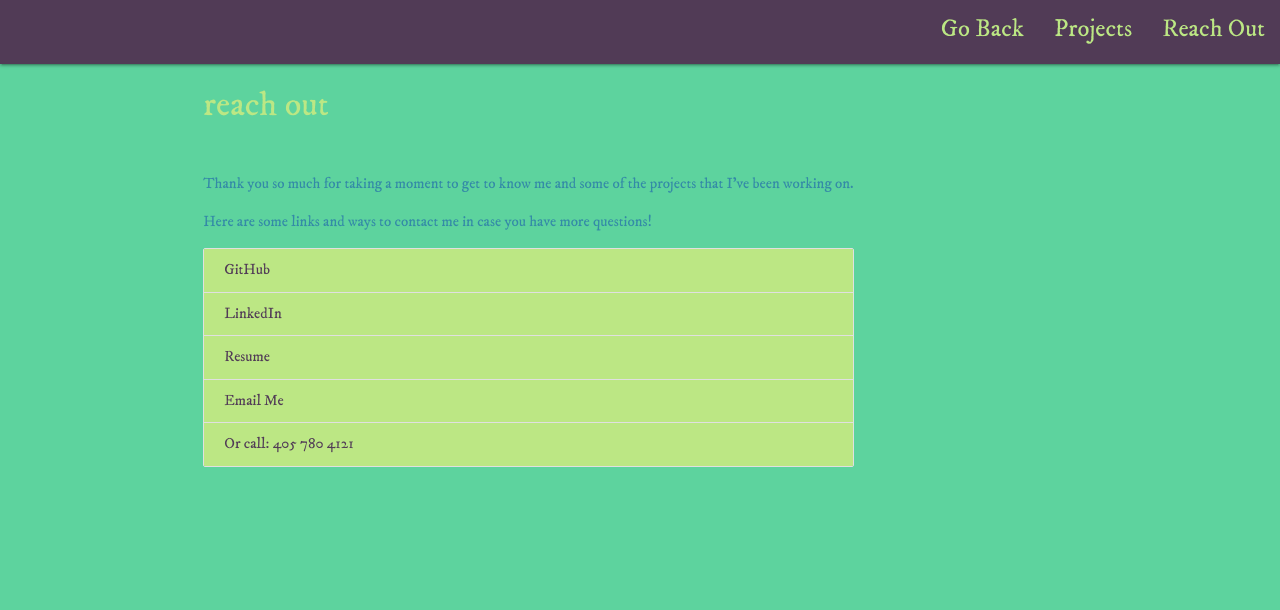
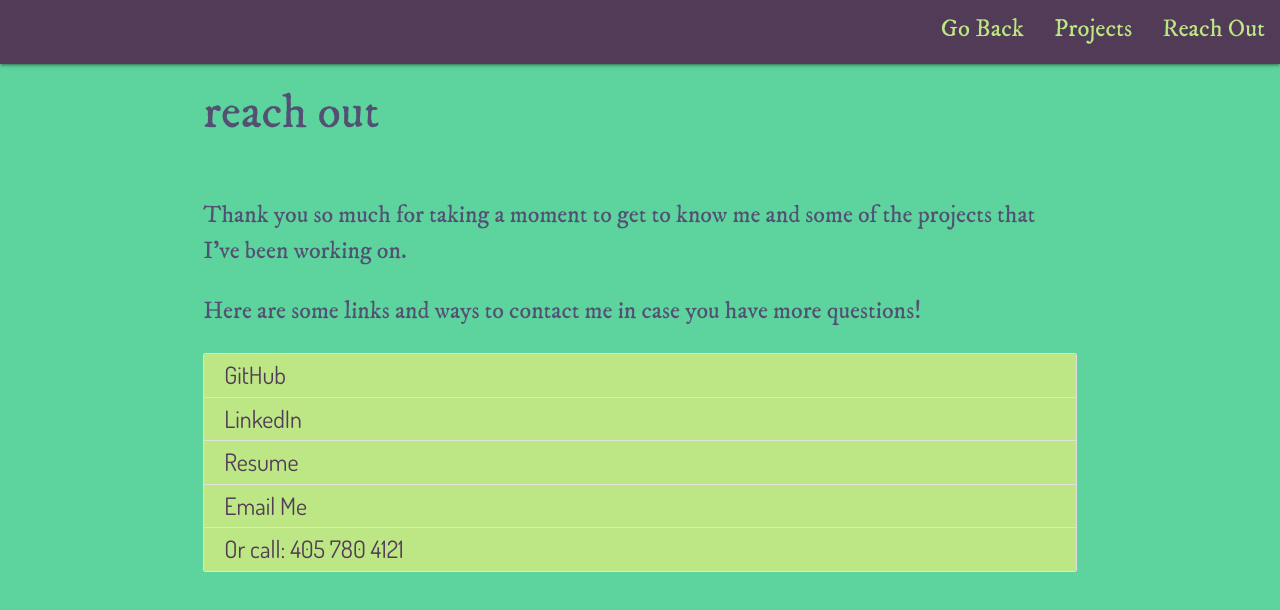
Before and after one commit to missjody/ReactPortfolio, a React (Create React App) app in the folder client/: page /contact in a window 1280 px wide. Shown: the top 610 px of the page. Built offline with nearby package versions, Linux system fonts and the light colour scheme.

Commit message:
projects and contact page updated

```diff
--- a/client/public/index.html
+++ b/client/public/index.html
@@ -18,11 +18,12 @@
   <!-- Compiled and minified JavaScript -->
   <script src="https://cdnjs.cloudflare.com/ajax/libs/materialize/1.0.0/js/materialize.min.js"></script>
 
-  <!-- GSAP animations -->
-  <script src="https://cdnjs.cloudflare.com/ajax/libs/gsap/3.2.6/gsap.min.js"></script>
+  <!-- GSAP animations
+  <script src="https://cdnjs.cloudflare.com/ajax/libs/gsap/3.2.6/gsap.min.js"></script> -->
 
   <!-- font -->
   <link href="https://fonts.googleapis.com/css2?family=IM+Fell+DW+Pica:ital@0;1&display=swap" rel="stylesheet">
+  <link href="https://fonts.googleapis.com/css2?family=Dosis&display=swap" rel="stylesheet">
 
   <title>Jody Russell | React Portfolio</title>
 </head>
--- a/client/src/App.css
+++ b/client/src/App.css
@@ -110,7 +110,8 @@ body {
 .collection a.collection-item {
 color: #513B56;
 background-color: #BCE784;
-font-family: 'IM Fell DW Pica', serif;
+font-family: 'Dosis', sans-serif;
+font-size: x-large;
 }
 
 /* .container {
@@ -142,7 +143,13 @@ p {
 }
 
 #darkOrange {
-  color: #BCE784;
+  color: #525174;
+  font-size: xxx-large;
+}
+
+.contact-font {
+  color: #525174;
+  font-size: x-large;
 }
 
 #darkBlack {
@@ -159,6 +166,10 @@ img.responsive-img {
 .App-logo {
   height: 40vmin;
   pointer-events: none;
+}
+
+.project-font {
+  font-family: 'Dosis', sans-serif;
 }
 
 @media (prefers-reduced-motion: no-preference) {
--- a/client/src/components/Project/Project.js
+++ b/client/src/components/Project/Project.js
@@ -9,27 +9,27 @@ const Project = () => {
       linkDeployed: "https://damp-cliffs-93023.herokuapp.com/",
       linkGithub: "https://github.com/missjody/employeedirectory",
       imgSrc: "./images/empDir.jpg",
-      description: "Upon application load it fakes an employee directory by importing a list of people from randomuser.me api. Once on the page, the user is able to search by first name, last name, or email address to find the employee they're looking for, using state and filter."
+      description: "Upon application load it fakes an employee directory by importing a list of people from randomuser.me api. Once on the page, the user is able to search by first name, last name, or email address to find the employee they're looking for, using state and filter. This was an individual project."
     },
     {
       title: "Surată",
       linkDeployed: "https://surata-app.herokuapp.com/",
-      linkGithub: "https://github.com/Inbary-s/productivity-app",
+      linkGithub: "https://github.com/missjody/productivity-app",
       imgSrc: "./images/surata.jpg",
-      description: "React password protected productivity application, including the ability to set up goals and sub tasks, a Pomodoro timer, and a meditation page. To check out, use Portfolio for the username and Password1 for the password."
+      description: "React password protected productivity application, including the ability to set up goals and sub tasks, a Pomodoro timer, and a meditation page. To check out, use Portfolio for the username and Password1 for the password. I created the color scheme for the page, as well as completely designing the meditation page using GSAP and React-Sound."
     },
     {
       title: "Template Engine",
       linkGithub: "https://github.com/missjody/Template_Engine_-_Employee_Summary",
       imgSrc: "./images/programgifsmol.gif",
-      description: ""
+      description: "This CLI is a great tool for creating a quick, easy to reference html page that displays your teams pertinant information. Using Inquirer and test driven development I was able to set up a set of files that connected to the provided front end files to generate user profile cards from user input. Utilizing Jest allowed me to test after each portion of code was completed on my class and subclass constructors."
     },
     {
       title: "Streamer",
       linkDeployed: "https://infinite-cliffs-65236.herokuapp.com/",
-      linkGithub: "https://github.com/kacox1251/Streamer",
+      linkGithub: "https://github.com/missjody/Streamer",
       imgSrc: "./images/streamer.jpg",
-      description: "For our second group project we created a password protected connection for a database that stored what movies and tv shows are on your watch list. To check it out, use missjodyrussell@gmail.com for the username and Password1 for the password"
+      description: "For our second group project we created a password protected connection for a database that stored what movies and tv shows are on your watch list. To check it out, use missjodyrussell@gmail.com for the username and Password1 for the password. For this project I created the layout and color scheme of the entire page, as well as working with routes to call to The Movie Database api and Chart.js."
     },
   ];
 
@@ -38,7 +38,7 @@ const Project = () => {
   return (
 
     projectsArr.map(project => (
-      <div className="col m6" key={project.title} >
+      <div className="col s12 m6 xl3" key={project.title} >
         <div className="card">
 
           <div className="card-image">
@@ -47,13 +47,19 @@ const Project = () => {
           </div>
 
           <div className="card-content">
-            <span className="card-title" id="darkBlack"><strong>{project.title}</strong></span>
-            <p>  {project.description}</p>
+            <span className="card-title" id="darkBlack"><p>
+              <strong>{project.title}</strong>
+            </p></span>
+            <p className="project-font">  {project.description}</p>
           </div>
 
           <div className="card-action">
-            <a href={project.linkGithub}>GitHub Repository</a>
-            <a href={project.linkDeployed}>Deployed</a>
+            <a href={project.linkGithub}><p className="project-font">
+              GitHub Repository
+            </p></a>
+            <a href={project.linkDeployed}><p className="project-font">
+              Deployed
+            </p></a>
           </div>
 
         </div>
--- a/client/src/pages/Contact.js
+++ b/client/src/pages/Contact.js
@@ -12,8 +12,8 @@ const Contact = () => {
 
       <div className="row">
         <div className="col">
-          <p>Thank you so much for taking a moment to get to know me and some of the projects that I've been working on.</p>
-          <p>Here are some links and ways to contact me in case you have more questions!</p>
+          <p className="contact-font">Thank you so much for taking a moment to get to know me and some of the projects that I've been working on.</p>
+          <p className="contact-font">Here are some links and ways to contact me in case you have more questions!</p>
 
           <div className="collection">
             <a href="https://github.com/missjody" className="collection-item">GitHub</a>
```
Also changed, not shown: client/src/pages/Projects.js (+1 -19 lines), 1 other file (tests, documents, lock files or other folders).
